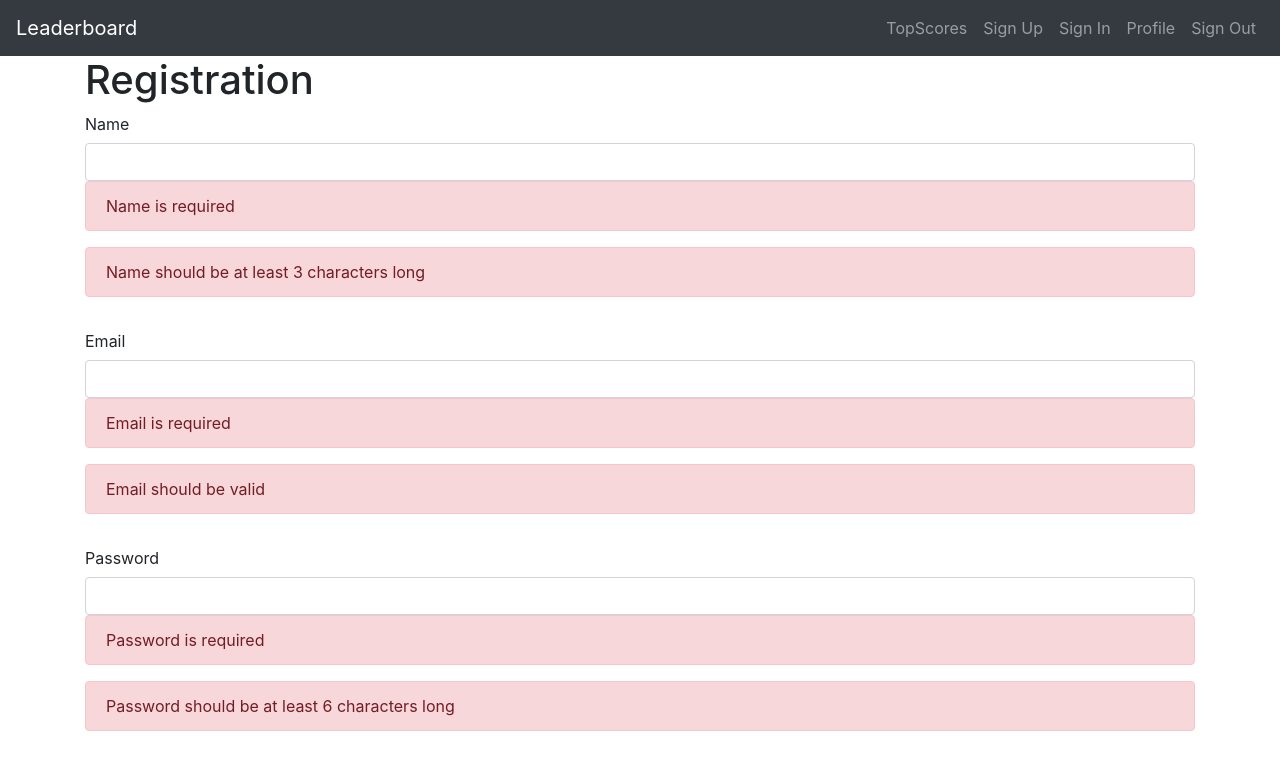
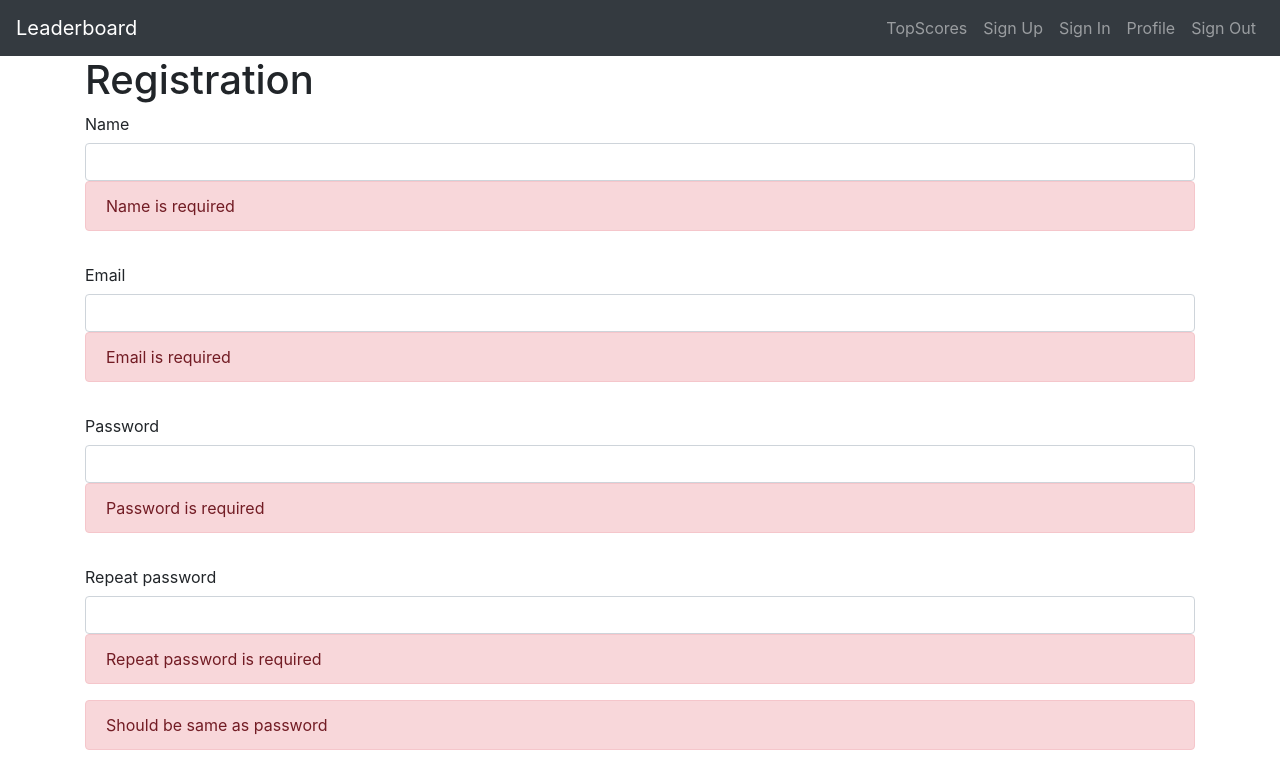
Before and after one commit to fst02/leaderboard-spa, a Vue app in the folder frontend/: page /registration in a window 1280 px wide. Shown: the top 767 px of the page. Built offline with nearby package versions, Linux system fonts and the light colour scheme.

Commit message:
WIP implement validation frontend

```diff
--- a/frontend/package.json
+++ b/frontend/package.json
@@ -15,6 +15,7 @@
     "core-js": "^3.6.5",
     "vue": "^2.6.11",
     "vue-router": "^3.2.0",
+    "vuelidate": "^0.7.5",
     "vuex": "^3.4.0"
   },
   "devDependencies": {
--- a/frontend/src/main.js
+++ b/frontend/src/main.js
@@ -1,5 +1,6 @@
 import Vue from 'vue';
 import { BootstrapVue, IconsPlugin } from 'bootstrap-vue';
+import Vuelidate from 'vuelidate';
 
 import App from './App.vue';
 import router from './router';
@@ -12,6 +13,7 @@ Vue.config.productionTip = false;
 
 Vue.use(BootstrapVue);
 Vue.use(IconsPlugin);
+Vue.use(Vuelidate);
 
 new Vue({
   router,
--- a/frontend/src/views/Registration.vue
+++ b/frontend/src/views/Registration.vue
@@ -3,40 +3,40 @@
     <h1>Registration</h1>
     <b-form-group label="Name">
       <b-form-input type="text" v-model="user.nickname"/>
-      <b-alert show variant="danger">
+      <b-alert show variant="danger" v-if="!$v.user.nickname.required">
         Name is required
       </b-alert>
-      <b-alert show variant="danger">
+      <b-alert show variant="danger" v-if="!$v.user.nickname.minLength">
         Name should be at least 3 characters long
       </b-alert>
     </b-form-group>
 
     <b-form-group label="Email">
       <b-form-input type="email" v-model="user.email"/>
-      <b-alert show variant="danger">
+      <b-alert show variant="danger" v-if="!$v.user.email.required" >
         Email is required
       </b-alert>
-      <b-alert show variant="danger">
+      <b-alert show variant="danger" v-if="!$v.user.email.email">
         Email should be valid
       </b-alert>
     </b-form-group>
 
     <b-form-group label="Password">
       <b-form-input type="password" v-model="user.password"/>
-      <b-alert show variant="danger">
+      <b-alert show variant="danger" v-if="!$v.user.password.required">
         Password is required
       </b-alert>
-      <b-alert show variant="danger">
+      <b-alert show variant="danger" v-if="!$v.user.password.minLength">
         Password should be at least 6 characters long
       </b-alert>
     </b-form-group>
 
     <b-form-group label="Repeat password">
       <b-form-input type="password" v-model="repeatPassword"/>
-      <b-alert show variant="danger">
+      <b-alert show variant="danger" v-if="!$v.repeatPassword.required">
         Repeat password is required
       </b-alert>
-      <b-alert show variant="danger">
+      <b-alert show variant="danger" v-if="!$v.repeatPassword.sameAsPassword">
         Should be same as password
       </b-alert>
     </b-form-group>
@@ -52,6 +52,12 @@
 
 <script>
 import axios from 'axios';
+import {
+  required,
+  minLength,
+  email,
+  sameAs,
+} from 'vuelidate/lib/validators';
 import UserDto from '../dtos/UserDto';
 
 export default {
@@ -60,8 +66,22 @@ export default {
     user: new UserDto(),
     repeatPassword: '',
   }),
+  validations: {
+    user: {
+      nickname: { required, minLength: minLength(3) },
+      email: { required, email },
+      password: { required, minLength: minLength(6) },
+    },
+    repeatPassword: {
+      required,
+      sameAsPassword: sameAs(function getPassword() { return this.user.password; }),
+    },
+  },
   methods: {
     async register() {
+      if (this.$v.$invalid) {
+        return;
+      }
       try {
         await axios.post('http://fullstack.braininghub.com:4040/registration', this.user);
       } catch (err) {
```
Also changed, not shown: 1 other file (tests, documents, lock files or other folders).
